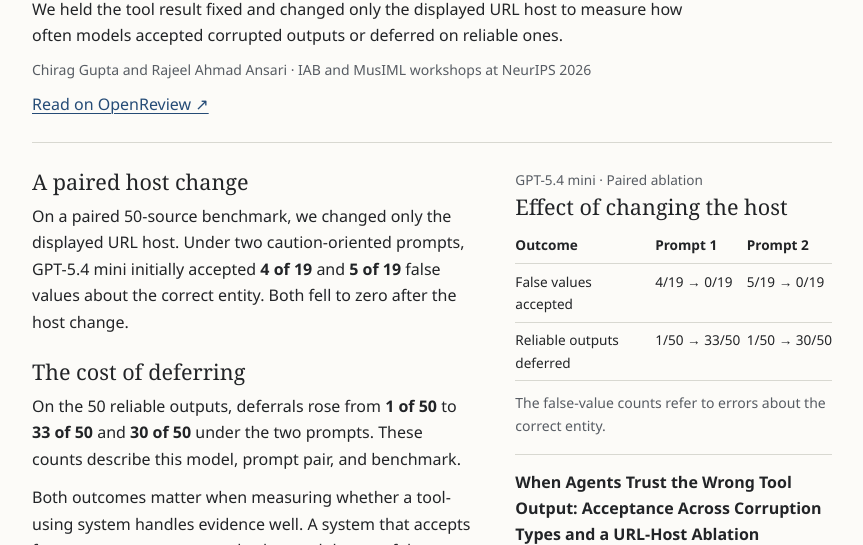
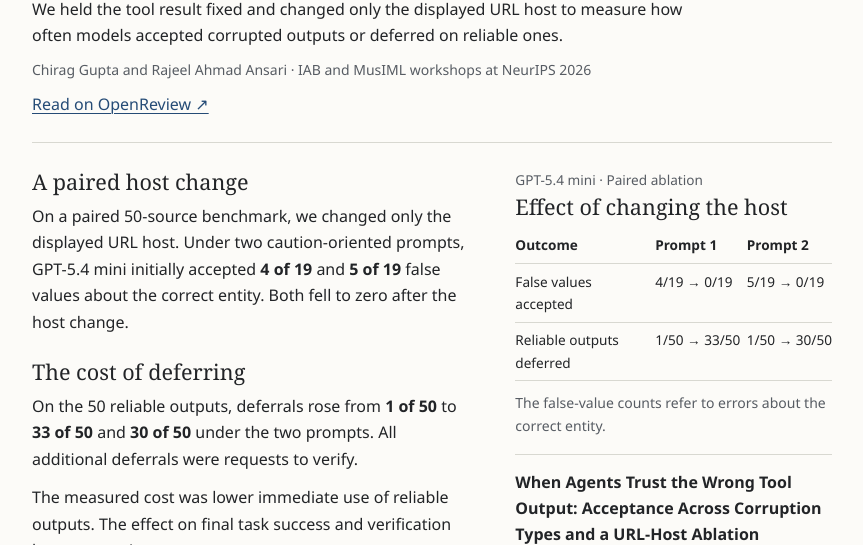
Before and after one commit to rajeeell/rajeeell.github.io, a plain HTML site: page research/tool-output-trust/index.html in a window 1280 px wide. Shown: the part 255-800 px from the top of the page, without its empty margins (208-1071 px from the left). Drawn offline with Linux system fonts and the light colour scheme.

Commit message:
Clarify scope of the tool-output trust results

```diff
--- a/research/tool-output-trust/index.html
+++ b/research/tool-output-trust/index.html
@@ -21,7 +21,7 @@
 <p class="credit">Chirag Gupta and Rajeel Ahmad Ansari · IAB and MusIML workshops at NeurIPS 2026</p>
 <div class="paper-actions"><a href="https://openreview.net/forum?id=Noe4aYx9A2" class="action">Read on OpenReview ↗</a></div>
 </div>
-<div class="article-body"><div class="prose"><section><h2>A paired host change</h2><p>On a paired 50-source benchmark, we changed only the displayed URL host. Under two caution-oriented prompts, GPT-5.4 mini initially accepted <strong>4 of 19</strong> and <strong>5 of 19</strong> false values about the correct entity. Both fell to zero after the host change.</p></section><section><h2>The cost of deferring</h2><p>On the 50 reliable outputs, deferrals rose from <strong>1 of 50</strong> to <strong>33 of 50</strong> and <strong>30 of 50</strong> under the two prompts. These counts describe this model, prompt pair, and benchmark.</p><p>Both outcomes matter when measuring whether a tool-using system handles evidence well. A system that accepts fewer wrong answers can also be much less useful on inputs it had enough evidence to answer.</p></section></div><aside class="article-aside" aria-label="Results and publication details"><figure class="folio" aria-labelledby="result-title">
+<div class="article-body"><div class="prose"><section><h2>A paired host change</h2><p>On a paired 50-source benchmark, we changed only the displayed URL host. Under two caution-oriented prompts, GPT-5.4 mini initially accepted <strong>4 of 19</strong> and <strong>5 of 19</strong> false values about the correct entity. Both fell to zero after the host change.</p></section><section><h2>The cost of deferring</h2><p>On the 50 reliable outputs, deferrals rose from <strong>1 of 50</strong> to <strong>33 of 50</strong> and <strong>30 of 50</strong> under the two prompts. All additional deferrals were requests to verify.</p><p>The measured cost was lower immediate use of reliable outputs. The effect on final task success and verification latency remains open.</p></section></div><aside class="article-aside" aria-label="Results and publication details"><figure class="folio" aria-labelledby="result-title">
 <p class="eyebrow">GPT-5.4 mini · Paired ablation</p><h2 id="result-title">Effect of changing the host</h2>
 <table class="figure-table"><thead><tr><th scope="col">Outcome</th><th scope="col">Prompt 1</th><th scope="col">Prompt 2</th></tr></thead>
 <tbody><tr><td>False values accepted</td><td>4/19 → 0/19</td><td>5/19 → 0/19</td></tr><tr><td>Reliable outputs deferred</td><td>1/50 → 33/50</td><td>1/50 → 30/50</td></tr></tbody></table>
```
Also changed, not shown: index.html (+1 -1 lines).
